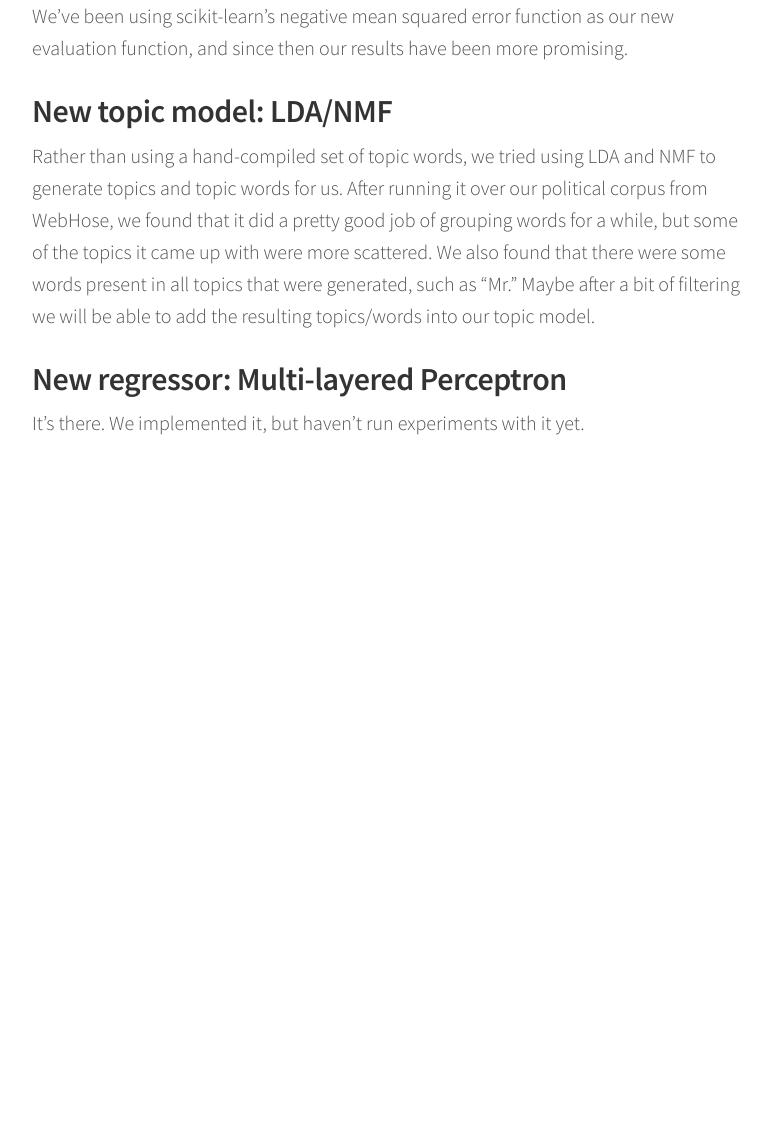
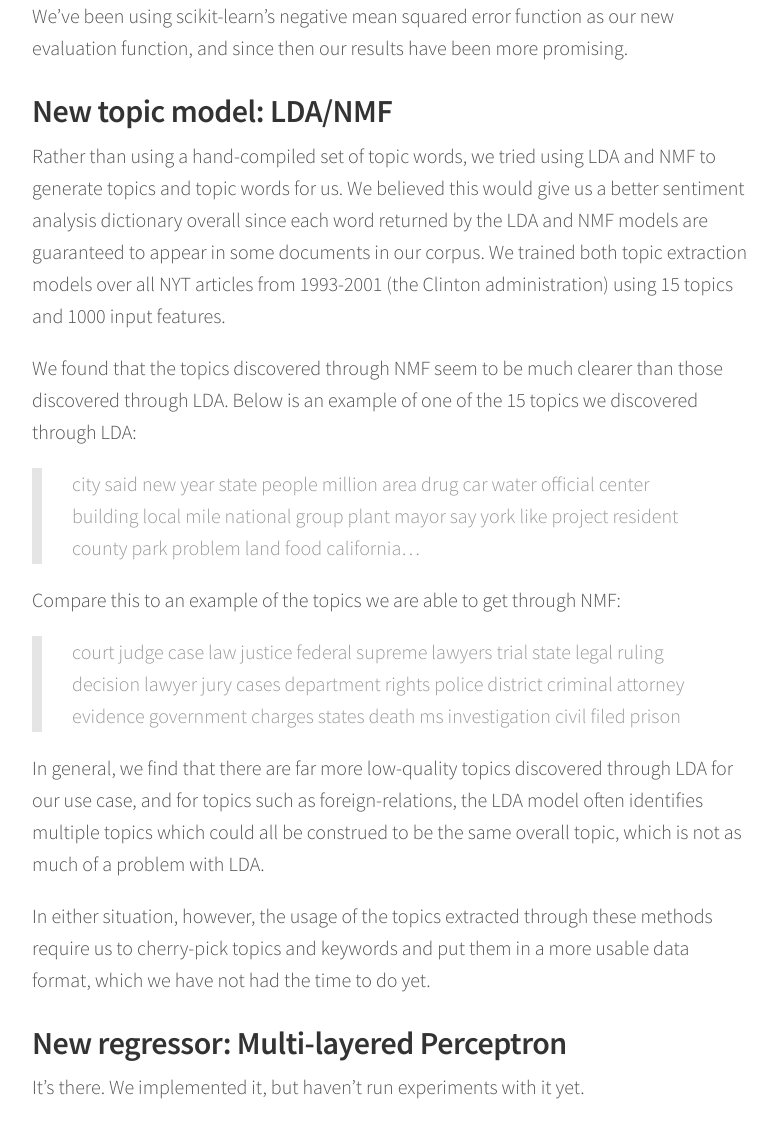
Before and after one commit to ASethi77/StateOfTheMedia, a Jekyll site: the page built from docs/_posts/2017-05-09-blog-post-seven.markdown, in a window 1280 px wide and 1400 px high, scrolled down 5021 px. Shown: the part 177-1315 px from the top of the window, without its empty margins (248-1025 px from the left). Built offline with Jekyll 4.4.1, drawn with Linux system fonts in a browser that asks for light colours; before the commit the page ends 5757 px from its top, so only the background shows below that.

Commit message:
fixing lda/nmf

```diff
--- a/docs/_posts/2017-05-09-blog-post-seven.markdown
+++ b/docs/_posts/2017-05-09-blog-post-seven.markdown
@@ -70,8 +70,19 @@ We’ve been using scikit-learn’s negative mean squared error function as our
 
 
 ## New topic model: LDA/NMF
-Rather than using a hand-compiled set of topic words, we tried using LDA and NMF to generate topics and topic words for us. After running it over our political corpus from WebHose, we found that it did a pretty good job of grouping words for a while, but some of the topics it came up with were more scattered. We also found that there were some words present in all topics that were generated, such as “Mr.” Maybe after a bit of filtering we will be able to add the resulting topics/words into our topic model.
+Rather than using a hand-compiled set of topic words, we tried using LDA and NMF to generate topics and topic words for us. We believed this would give us a better sentiment analysis dictionary overall since each word returned by the LDA and NMF models are guaranteed to appear in some documents in our corpus. We trained both topic extraction models over all NYT articles from 1993-2001 (the Clinton administration) using 15 topics and 1000 input features.
 
+We found that the topics discovered through NMF seem to be much clearer than those discovered through LDA. Below is an example of one of the 15 topics we discovered through LDA:
+
+> city said new year state people million area drug car water official center building local mile national group plant mayor say york like project resident county park problem land food california...
+
+Compare this to an example of the topics we are able to get through NMF:
+
+> court judge case law justice federal supreme lawyers trial state legal ruling decision lawyer jury cases department rights police district criminal attorney evidence government charges states death ms investigation civil filed prison
+
+In general, we find that there are far more low-quality topics discovered through LDA for our use case, and for topics such as foreign-relations, the LDA model often identifies multiple topics which could all be construed to be the same overall topic, which is not as much of a problem with LDA.
+
+In either situation, however, the usage of the topics extracted through these methods require us to cherry-pick topics and keywords and put them in a more usable data format, which we have not had the time to do yet.
 
 ## New regressor: Multi-layered Perceptron
 It’s there. We implemented it, but haven’t run experiments with it yet.
```
